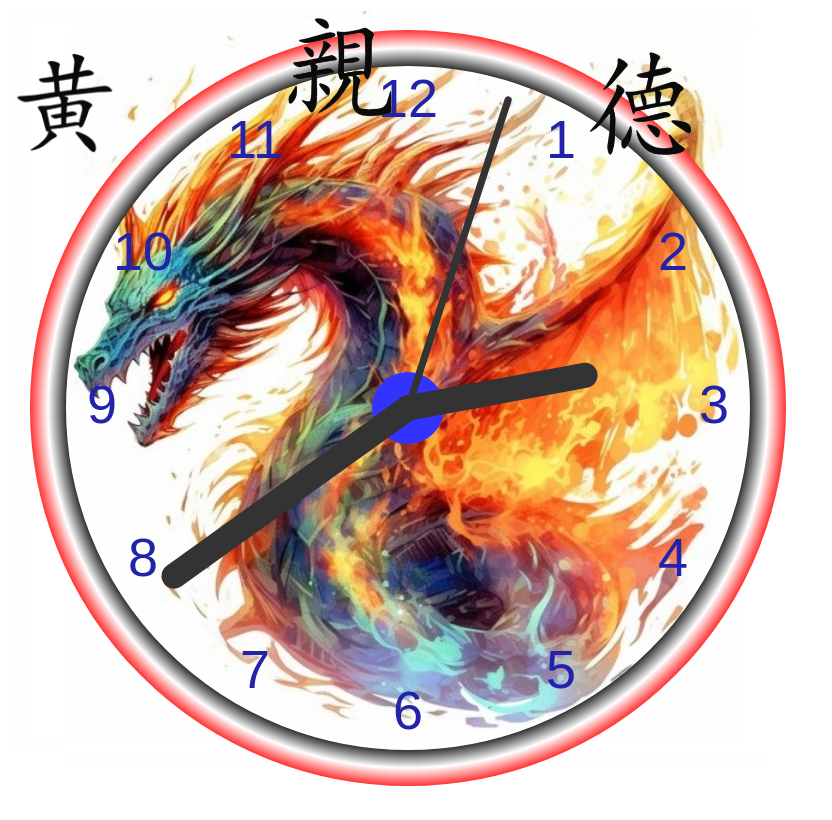
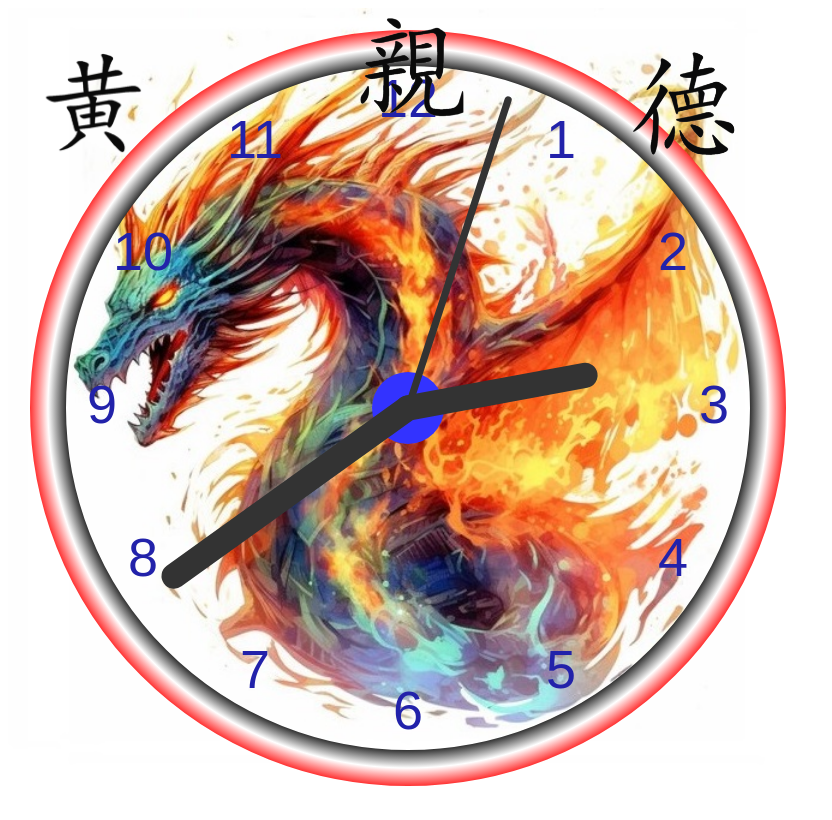
Before and after one commit to chilion-tan/public, a plain HTML site: page clockhuangqingde.html in a window 1280 px wide. Shown: the whole page, without its empty margins (0-832 px from the left). Drawn offline with Linux system fonts and the light colour scheme.

Commit message:
Update clockhuangqingde.html

```diff
--- a/clockhuangqingde.html
+++ b/clockhuangqingde.html
@@ -147,9 +147,9 @@ function drawTime(ctx, radius){
     var second = now.getSeconds();
     /*To take reference of Origin in canvas translated to the center of canvas.
     ctx.drawImage(OverlayImage, xPos, yPos, imgWidth, ImgHeight);*/
-    ctx.drawImage(overlayImg1, -radius*1.1, -radius, overlayWidth, overlayHeight);
-    ctx.drawImage(overlayImg2, -canvas.width*0.15, -radius*1.1, overlayWidth, overlayHeight);
-    ctx.drawImage(overlayImg3, radius*0.5, -radius, overlayWidth, overlayHeight);
+    ctx.drawImage(overlayImg1, -radius*1.02, -radius, overlayWidth, overlayHeight);
+    ctx.drawImage(overlayImg2, -canvas.width*0.06, -radius*1.1, overlayWidth, overlayHeight);
+    ctx.drawImage(overlayImg3, radius*0.62, -radius, overlayWidth, overlayHeight);
     //hour
     hour=hour%12;
     hour=(hour*Math.PI/6)+
```
